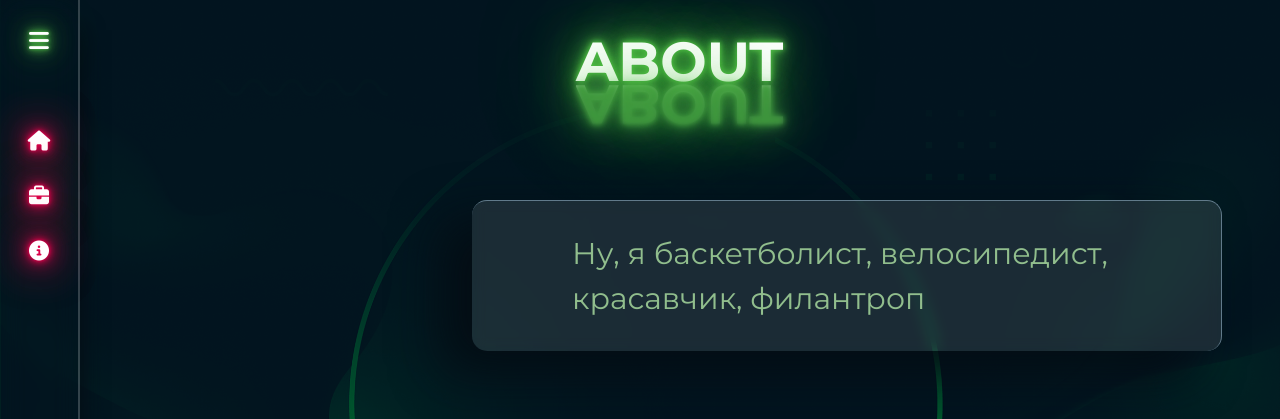
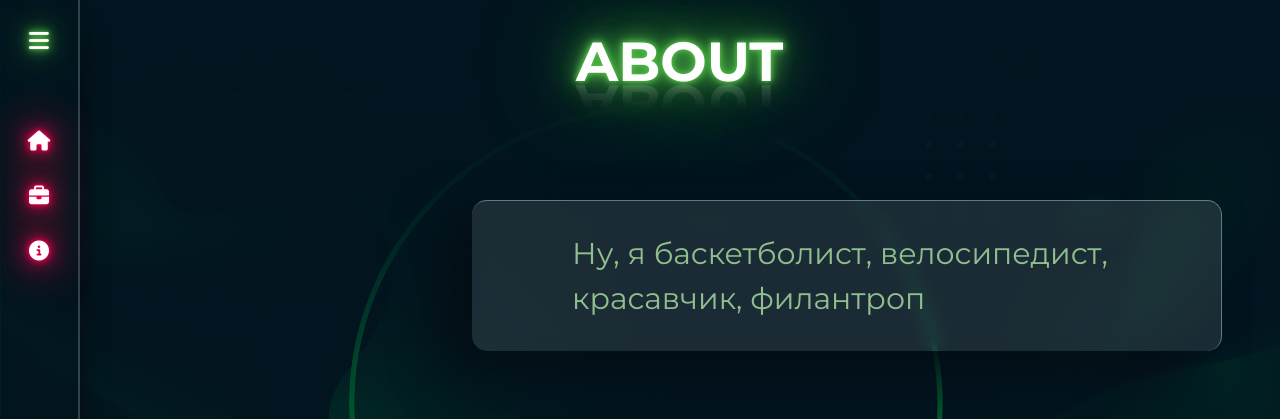
Before and after one commit to Romalbj/coolest_site, a Django app: template coolest_site/main/templates/main/about.html in a window 1280 px wide. Shown: the top 419 px of the page. Run offline with Django 5.2, Linux system fonts and the light colour scheme; the template is opened without the code that fills it, so the values that code supplies are empty.

Commit message:
good reflection

```diff
--- a/coolest_site/main/static/main/css/main.css
+++ b/coolest_site/main/static/main/css/main.css
@@ -220,11 +220,11 @@ main .header h1:before {
     line-height: 0.975em;
     transform-origin: bottom;
     font-weight: bold;
-    background: linear-gradient(to top, #fff, transparent);
+    background: linear-gradient(0deg, #fff 0, transparent 60%);
     -webkit-background-clip: text;
     color: transparent;
-    opacity: 0.75;
-
+    text-shadow: none;
+    opacity: 0.18;
 
 }
 
```
